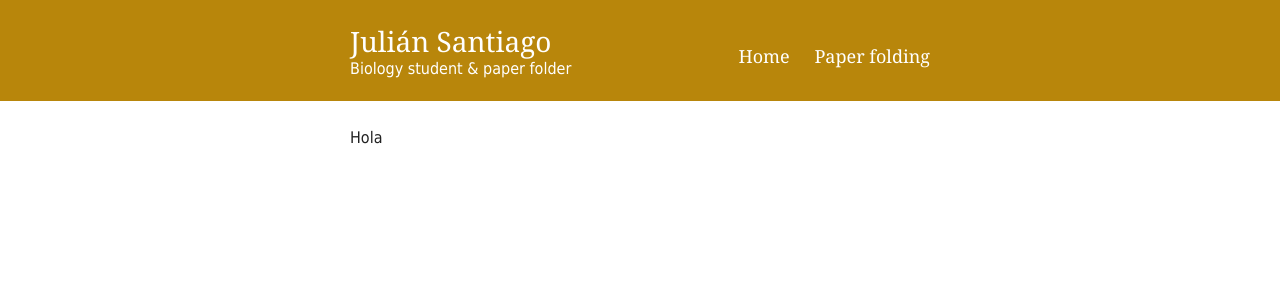
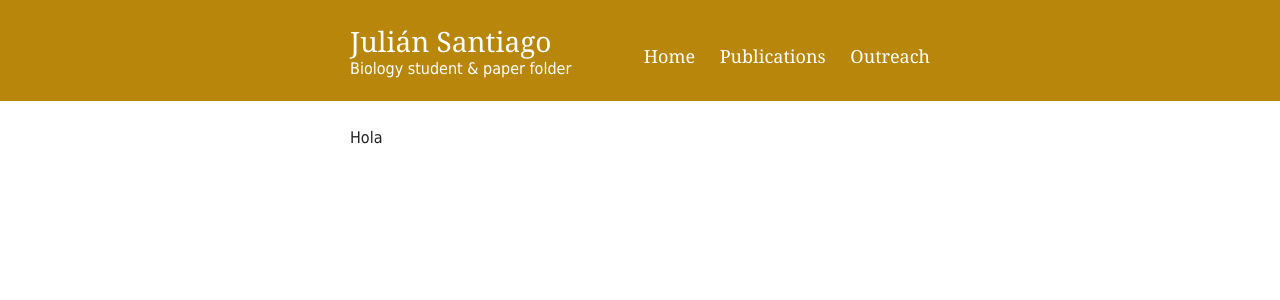
Before and after one commit to julian-santiago-bio/julian-santiago-bio.github.io, a Jekyll site: the page built from index.html, in a window 1280 px wide. Shown: the top 300 px of the page. Built offline with Jekyll 4.4.1, drawn with Linux system fonts in a browser that asks for light colours; some web fonts are replaced; the list of posts is cut into pages by our own code.

Commit message:
Update default.html

```diff
--- a/_layouts/default.html
+++ b/_layouts/default.html
@@ -26,7 +26,8 @@
 
             <nav>
               <a href="{{ site.baseurl }}/">Home</a>
-              <a href="https://papirolas.com.ar">Paper folding</a>
+              <a href="/publications">Publications</a>
+              <a href="/outreach">Outreach</a>
 
             </nav>
           </header>
```
